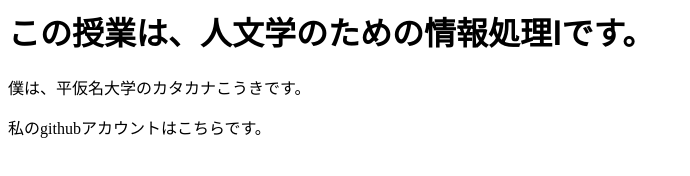
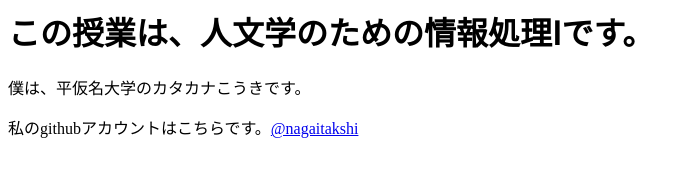
Before and after one commit to NagaiTakashi/kadai, a plain HTML site: page kadai-2/index.html in a window 1280 px wide. Shown: the whole page, without its empty margins (0-690 px from the left). Drawn offline with Linux system fonts and the light colour scheme.

Commit message:
HTMLを追加

```diff
--- a/kadai-2/index.html
+++ b/kadai-2/index.html
@@ -5,7 +5,7 @@
          <h1>この授業は、人文学のための情報処理Ⅰです。</h1>
          <!--漢字-->
          <p>僕は、平仮名大学のカタカナこうきです。</p>
-         <p>私のgithubアカウントはこちらです。<a href="http://example.com"></a></p>
+         <p>私のgithubアカウントはこちらです。<a href="http://example.com">@nagaitakshi</a></p>
          </body>
        <meta charset="utf-8" />
     </head>
```
